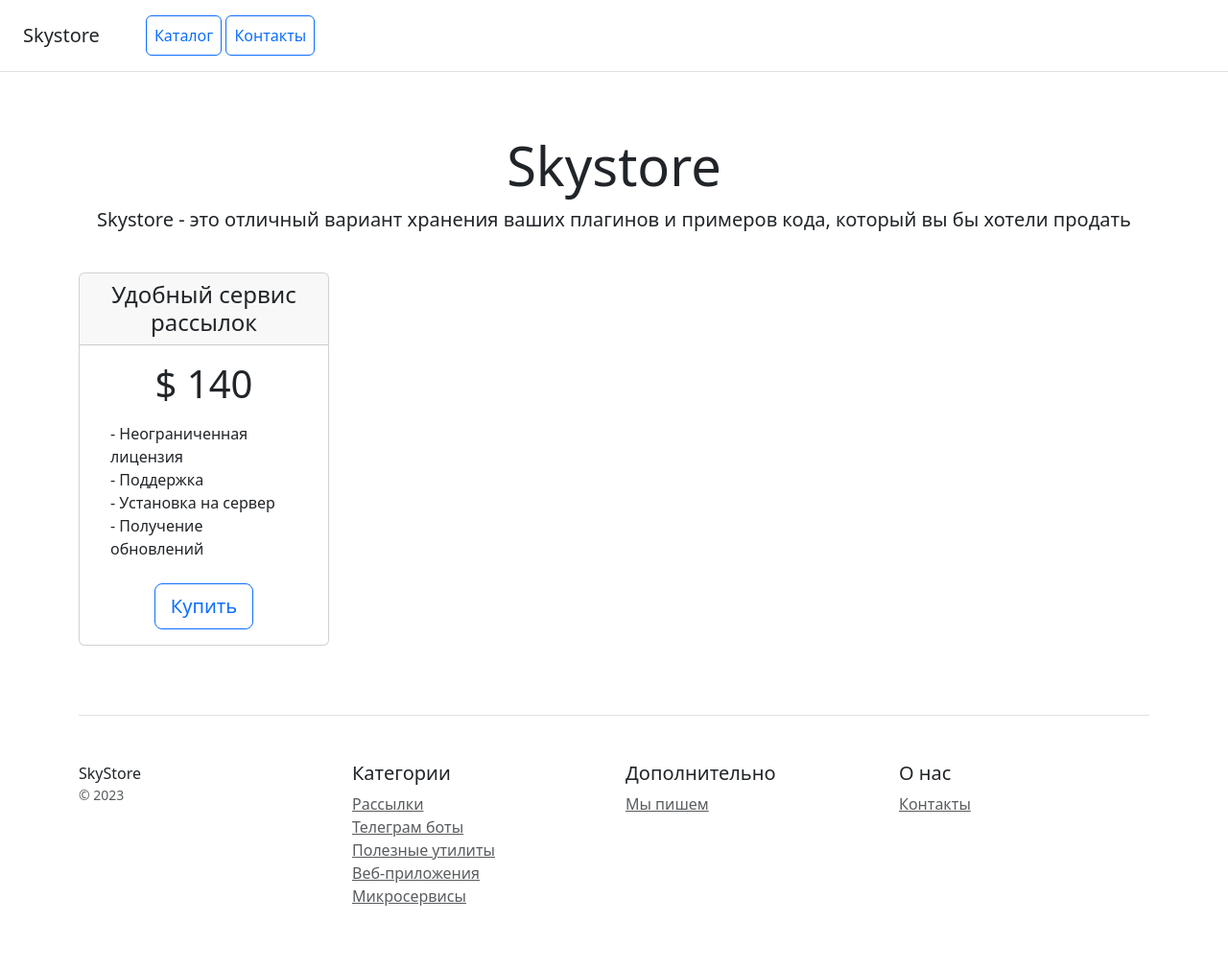
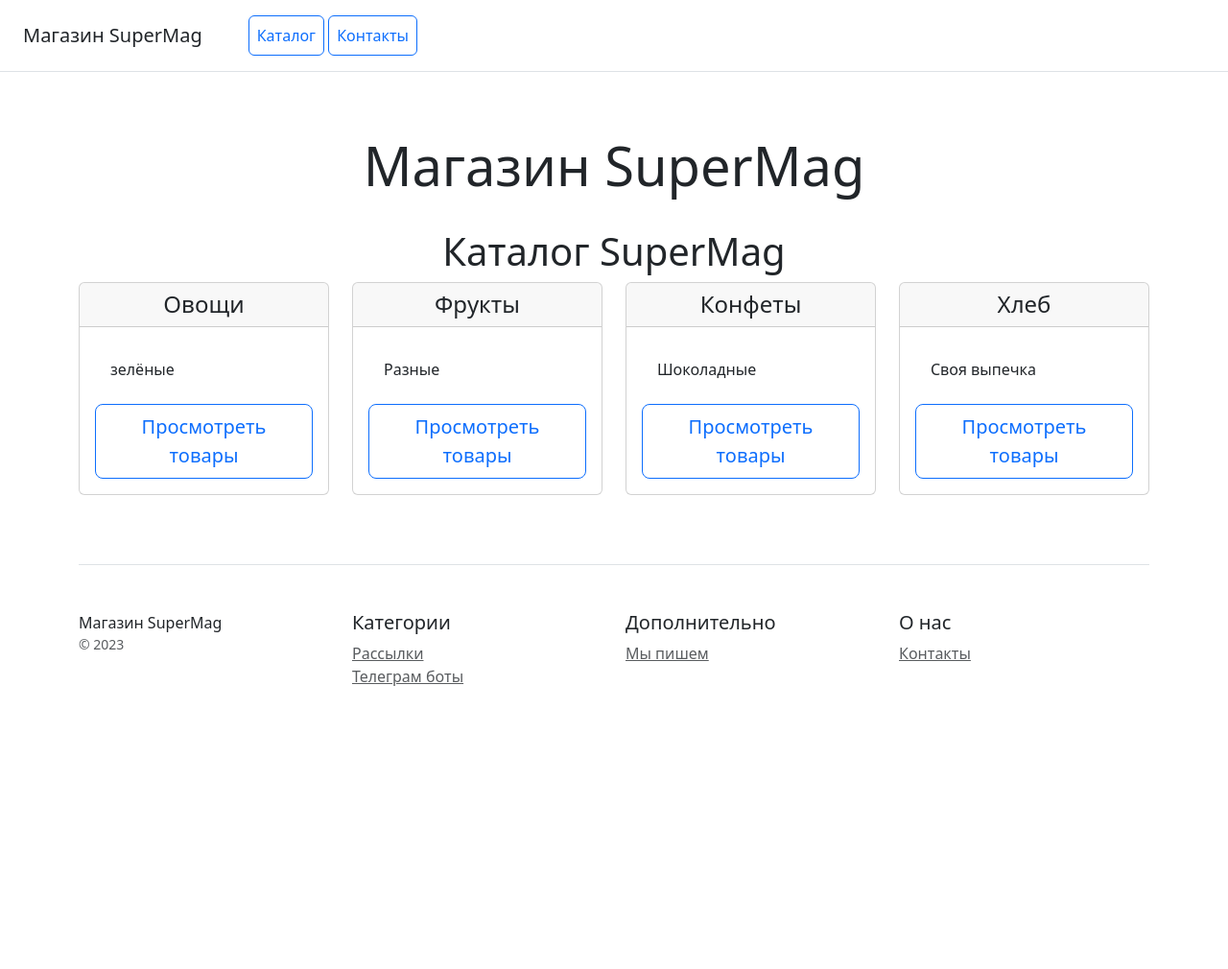
Before and after one commit to Evelinabas0612/shop, a Django app: page / in a window 1280 px wide. Shown: the whole page at 96% size. After the commit the page ends 715 px from the top, so only its background shows below. Run offline with Django 4.2, Linux system fonts and the light colour scheme; data comes from the database, SQL or seed files in the repository; some libraries are stand-ins or nearby versions.

Commit message:
added new zd

```diff
--- a/catalog/models.py
+++ b/catalog/models.py
@@ -8,7 +8,7 @@ class Category(models.Model):
     """Модель Category"""
     name = models.CharField(max_length=200, verbose_name='Наименование')
     description = models.TextField(max_length=500, verbose_name='Описание')
-    #created_at = models.DateField(verbose_name='Дата изготовления', default=timezone.now)
+
 
     def __str__(self):
         return f'{self.name} ({self.description})'
@@ -24,7 +24,6 @@ class Product(models.Model):
     name = models.CharField(max_length=200, verbose_name='Наименование')
     description = models.TextField(max_length=500, verbose_name='Описание')
     photo = models.ImageField(upload_to='products/', **NULLABLE, verbose_name='Изображение')
-    # category = models.CharField(max_length=100, verbose_name='Категория')
     category = models.ForeignKey(Category, on_delete=models.CASCADE, null=True, verbose_name='Категория')
     price = models.DecimalField(decimal_places=2, max_digits=10, verbose_name='Цена за покупку')
     date_of_creation = models.DateField(verbose_name='Дата создания')
--- /dev/null
+++ b/catalog/templates/catalog/base.html
@@ -0,0 +1,65 @@
+
+<!doctype html>
+{% load static %}
+<html lang="en">
+<head>
+    <meta charset="utf-8">
+    <meta name="viewport" content="width=device-width, initial-scale=1">
+    <title>{{title}}</title>
+    <link href="{% static '/css/bootstrap.min.css' %}" rel="stylesheet">
+</head>
+<body>
+<div class="d-flex flex-column flex-md-row align-items-center p-3 px-md-4 mb-3 bg-white border-bottom box-shadow">
+    <h5 class="my-0 mr-md-auto font-weight-normal">Магазин SuperMag</h5>
+    <nav class="ms-5">
+        <a class="p-2 btn btn-outline-primary" href="/">Каталог</a>
+        <a class="p-2 btn btn-outline-primary" href="{% url 'catalog:contacts' %}">Контакты</a>
+    </nav>
+</div>
+
+<div class="pricing-header px-3 py-3 pt-md-5 pb-md-4 mx-auto text-center">
+    <h1 class="display-4">Магазин SuperMag</h1>
+</div>
+
+<div class="container">
+
+      <div class="row text-center">
+        {% block content %}
+
+          {% endblock %}
+      </div>
+
+
+
+    <footer class="pt-4 my-md-5 pt-md-5 border-top">
+        <div class="row">
+            <div class="col-12 col-md">
+                Магазин SuperMag
+                <small class="d-block mb-3 text-muted">&copy; 2023</small>
+            </div>
+            <div class="col-6 col-md">
+                <h5>Категории</h5>
+                <ul class="list-unstyled text-small">
+                    <li><a class="text-muted" href="#">Рассылки</a></li>
+                    <li><a class="text-muted" href="#">Телеграм боты</a></li>
+                </ul>
+            </div>
+            <div class="col-6 col-md">
+                <h5>Дополнительно</h5>
+                <ul class="list-unstyled text-small">
+                    <li><a class="text-muted" href="#">Мы пишем</a></li>
+                </ul>
+            </div>
+            <div class="col-6 col-md">
+                <h5>О нас</h5>
+                <ul class="list-unstyled text-small">
+                    <li><a class="text-muted" href="/contacts/">Контакты</a></li>
+                </ul>
+            </div>
+        </div>
+    </footer>
+</div>
+
+<script src="{% static '/js/bootstrap.bundle.min.js' %}"></script>
+</body>
+</html>
--- a/catalog/templates/catalog/catalog_list.html
+++ b/catalog/templates/catalog/catalog_list.html
@@ -1,79 +1,24 @@
-<!doctype html>
-<html lang="en">
-<head>
-    <meta charset="utf-8">
-    <meta name="viewport" content="width=device-width, initial-scale=1">
-    <title>Catalog</title>
-    <link href="/static/css/bootstrap.min.css" rel="stylesheet">
-</head>
-<body>
-<div class="d-flex flex-column flex-md-row align-items-center p-3 px-md-4 mb-3 bg-white border-bottom box-shadow">
-    <h5 class="my-0 mr-md-auto font-weight-normal">Skystore</h5>
-    <nav class="ms-5">
-        <a class="p-2 btn btn-outline-primary" href="/">Каталог</a>
-        <a class="p-2 btn btn-outline-primary" href="/contacts/">Контакты</a>
-    </nav>
-</div>
+{% extends 'catalog/base.html' %}
+{% load my_templatetags %}
 
-<div class="pricing-header px-3 py-3 pt-md-5 pb-md-4 mx-auto text-center">
-    <h1 class="display-4">Skystore</h1>
-    <p class="lead">Skystore - это отличный вариант хранения ваших плагинов и примеров кода, который вы бы хотели
-        продать</p>
-</div>
-
-<div class="container">
-    <div class="row text-center">
+{% block content%}
+<h1>Каталог SuperMag</h1>
+ {% for object in object_list %}
             <div class="col-3">
                 <div class="card mb-4 box-shadow">
                     <div class="card-header">
-                    <h4 class="my-0 font-weight-normal">Удобный сервис рассылок</h4>
+                        <h4 class="my-0 font-weight-normal">{{ object.name}}</h4>
                     </div>
                     <div class="card-body">
-                    <h1 class="card-title pricing-card-title">$ 140</h1>
                         <ul class="list-unstyled mt-3 mb-4 text-start m-3">
-                        <li>- Неограниченная лицензия</li>
-                        <li>- Поддержка</li>
-                        <li>- Установка на сервер</li>
-                        <li>- Получение обновлений</li>
+                            <li> {{ object.description}}</li>
                         </ul>
-                    <button type="button" class="btn btn-lg btn-block btn-outline-primary">Купить</button>
+                        <a href="{% url 'catalog:product' object.pk %}">
+                        <button type="button" class="btn btn-lg btn-block btn-outline-primary">Просмотреть товары</button>
+                        </a>
                     </div>
                 </div>
             </div>
-    </div>
+          {% endfor %}
 
-    <footer class="pt-4 my-md-5 pt-md-5 border-top">
-        <div class="row">
-            <div class="col-12 col-md">
-                SkyStore
-                <small class="d-block mb-3 text-muted">&copy; 2023</small>
-            </div>
-            <div class="col-6 col-md">
-                <h5>Категории</h5>
-                <ul class="list-unstyled text-small">
-                    <li><a class="text-muted" href="#">Рассылки</a></li>
-                    <li><a class="text-muted" href="#">Телеграм боты</a></li>
-                    <li><a class="text-muted" href="#">Полезные утилиты</a></li>
-                    <li><a class="text-muted" href="#">Веб-приложения</a></li>
-                    <li><a class="text-muted" href="#">Микросервисы</a></li>
-                </ul>
-            </div>
-            <div class="col-6 col-md">
-                <h5>Дополнительно</h5>
-                <ul class="list-unstyled text-small">
-                    <li><a class="text-muted" href="#">Мы пишем</a></li>
-                </ul>
-            </div>
-            <div class="col-6 col-md">
-                <h5>О нас</h5>
-                <ul class="list-unstyled text-small">
-                    <li><a class="text-muted" href="/contacts/">Контакты</a></li>
-                </ul>
-            </div>
-        </div>
-    </footer>
-</div>
-
-<script src="/static/js/bootstrap.bundle.min.js"></script>
-</body>
-</html>
+{% endblock %}
--- a/catalog/urls.py
+++ b/catalog/urls.py
@@ -1,9 +1,16 @@
+from itertools import product
+
+from django.template import base
 from django.urls import path
 
+from catalog.apps import CatalogConfig
 from catalog.views import catalog_list, contacts
 
+app_name = CatalogConfig.name
 
 urlpatterns = [
     path('', catalog_list),
-    path('contacts/', contacts)
+    path('contacts/', contacts, name='contacts'),
+    path('<int:pk>/product/', product, name='product'),
+
 ]
--- a/catalog/views.py
+++ b/catalog/views.py
@@ -1,10 +1,17 @@
 from django.shortcuts import render
+
+from catalog.models import Category, Product
+
 
 # Create your views here.
 
 def catalog_list(request):
     """Контроллер страницы catalog_list"""
-    return render(request, 'catalog\catalog_list.html')
+    context = {
+        'object_list': Category.objects.all(),
+        'title': 'Главная'
+    }
+    return render(request, 'catalog\catalog_list.html', context)
 
 
 def contacts(request):
@@ -15,3 +22,13 @@ def contacts(request):
         message = request.POST.get('message')
         print(f"Имя: {name}\nТелефон: {phone}\nСообщение: {message}\n")
     return render(request, 'catalog/contacts.html')
+
+def product(request, pk):
+    """Контроллер страницы product"""
+    category_item = Category.objects.get(pk=pk)
+    context = {
+        'object_list': Product.objects.filter(category_id=category_item.pk),
+        'title': f'Продукты {category_item.name}'
+
+    }
+    return render(request, 'catalog\product.html', context)
--- a/config/urls.py
+++ b/config/urls.py
@@ -19,11 +19,12 @@ from django.conf.urls.static import static
 from django.contrib import admin
 from django.urls import path, include
 
+from catalog.apps import CatalogConfig
 from catalog.views import contacts
 
+
 urlpatterns = [
-    path('admin/', admin.site.urls),
-    path('', include('catalog.urls')),
+                  path('admin/', admin.site.urls),
+                  path('', include('catalog.urls', namespace='catalog')),
 
-
-] + static(settings.MEDIA_URL, document_root=settings.MEDIA_ROOT)
+              ] + static(settings.MEDIA_URL, document_root=settings.MEDIA_ROOT)
```
Also changed, not shown: catalog/templates/catalog/contacts.html (+5 -17 lines), catalog/templates/catalog/product.html (added, +19 -0 lines), catalog/templatetags/my_templatetags.py (added, +13 -0 lines), config/settings.py (+4 -5 lines). Lines whose indentation alone changed are shown as unchanged.
